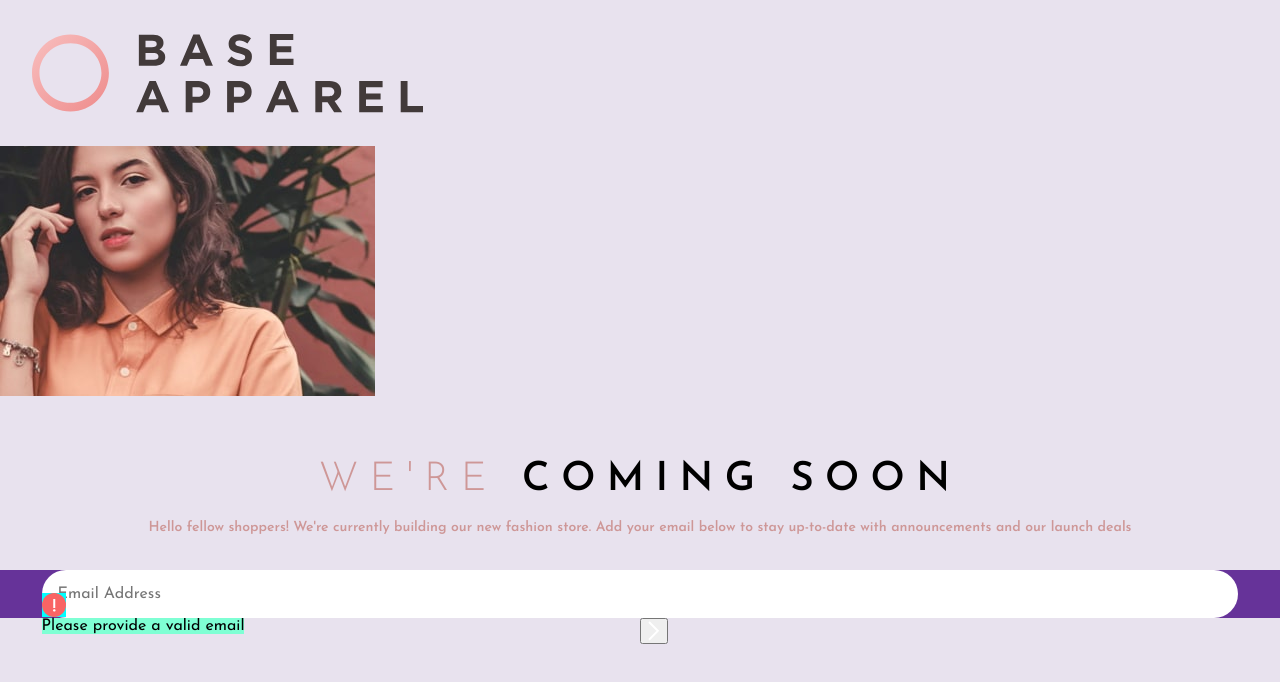
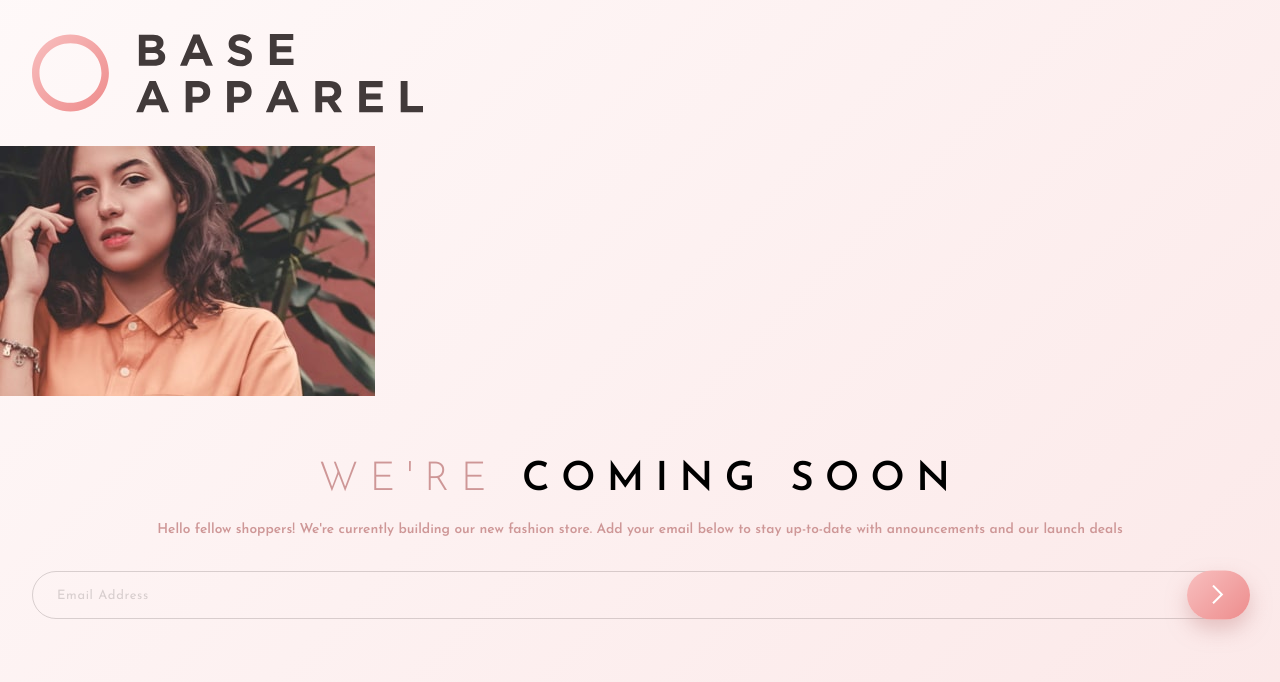
Before and after one commit to anmaras/coming-soon-page, a React (Create React App) app: page / in a window 1280 px wide. Shown: the top 682 px of the page. Built offline with nearby package versions, Linux system fonts and the light colour scheme.

Commit message:
style update

```diff
--- a/src/App.css
+++ b/src/App.css
@@ -1,6 +1,10 @@
 .App {
-  background-color: rgb(232, 226, 238);
   min-height: 100vh;
+  background: linear-gradient(
+    135deg,
+    rgb(var(--clr-pale-red), 0.1),
+    rgb(var(--clr-strong-red), 0.2)
+  );
 }
 
 .logo-wrapper {
@@ -20,11 +24,11 @@
   text-align: center;
   text-transform: uppercase;
   letter-spacing: 0.71rem;
-  color: var(--clr-desaturated-red);
+  color: rgb(var(--clr-desaturated-red));
   font-size: 2.5rem;
   font-weight: 300;
   line-height: 1.04;
-  padding-bottom: 1rem;
+  padding-bottom: 1.1rem;
 }
 .statement-wrapper > div:first-child span {
   font-weight: 600;
@@ -33,9 +37,9 @@
 
 .statement-wrapper > div:last-child {
   text-align: center;
-  color: var(--clr-desaturated-red);
+  color: rgb(var(--clr-desaturated-red));
   line-height: 1.6;
-  font-size: 0.875rem;
+  font-size: 0.86rem;
   font-weight: 600;
-  padding-bottom: 1.9rem;
+  padding-bottom: 1.87rem;
 }
--- a/src/components/forms/Email/Email.module.css
+++ b/src/components/forms/Email/Email.module.css
@@ -1,35 +1,55 @@
 .form-wrapper {
+  display: block;
   position: relative;
-  padding-inline: 2.6rem;
+  padding-inline: 2rem;
   z-index: 1;
-  background-color: rebeccapurple;
   text-align: center;
 }
 
 .form-wrapper > div {
+}
+
+.form-wrapper > div > input {
+  background-color: rgb(var(--clr-pale-red), 0.001);
+  border: 1px solid rgb(var(--clr-Dark-Grayish-Red), 0.2);
+  padding-block: 0.95rem;
+  padding-inline: 1.5rem;
+  border-radius: 30px;
   width: 100%;
 }
 
-.form-wrapper > div > input {
-  border: 0;
-  padding: 1rem;
-  border-radius: 30px;
-  width: 100%;
+.form-wrapper > div > input::placeholder {
+  font-size: 0.81rem;
+  letter-spacing: 0.04rem;
+  color: rgb(var(--clr-Dark-Grayish-Red), 0.2);
 }
 
 .form-wrapper > div > img {
   background-color: aqua;
   position: absolute;
-  bottom: 1px;
+  top: 0;
+  display: none;
 }
 
 .form-wrapper > div > p {
   position: absolute;
   z-index: -1;
   background-color: aquamarine;
+  display: none;
 }
 
 /* Button */
-.form-wrapper button {
+.form-wrapper > button {
+  cursor: pointer;
+  border: 0;
+  background: linear-gradient(135deg, rgb(248, 191, 191), rgb(237, 140, 140));
   position: absolute;
+  top: 50%;
+  transform: translate(0, -50%);
+  right: 30px;
+  width: fit-content;
+  padding-block: 0.9rem;
+  padding-inline: 1.6rem;
+  border-radius: 45px;
+  box-shadow: 0px 10px 20px 0px rgb(var(--clr-desaturated-red), 0.5);
 }
--- a/src/index.css
+++ b/src/index.css
@@ -6,12 +6,14 @@
   /* Colors */
 
   /* Primary */
-  --clr-desaturated-red: rgb(206, 151, 151);
-  --clr-Soft-Red: rgb(249, 98, 98);
+  --clr-desaturated-red: 206, 151, 151;
+  --clr-Soft-Red: 249, 98, 98;
   /* Neutral */
-  --clr-Dark-Grayish-Red: rgb(65, 58, 58);
+  --clr-Dark-Grayish-Red: 65, 58, 58;
 
   /* Gradient */
+  --clr-pale-red: 248, 191, 191;
+  --clr-strong-red: 237, 140, 140;
 }
 
 /* ------------------- */
```
